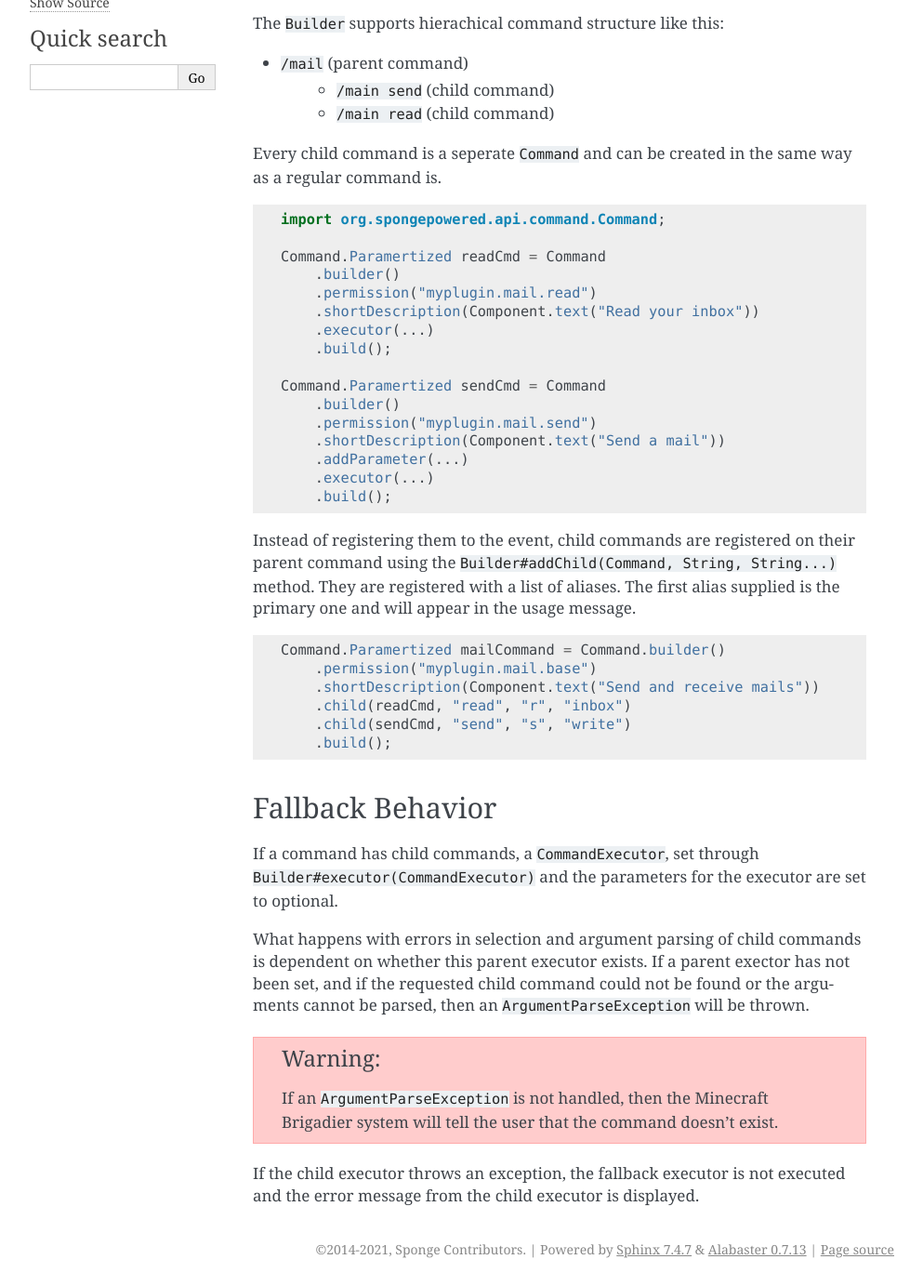
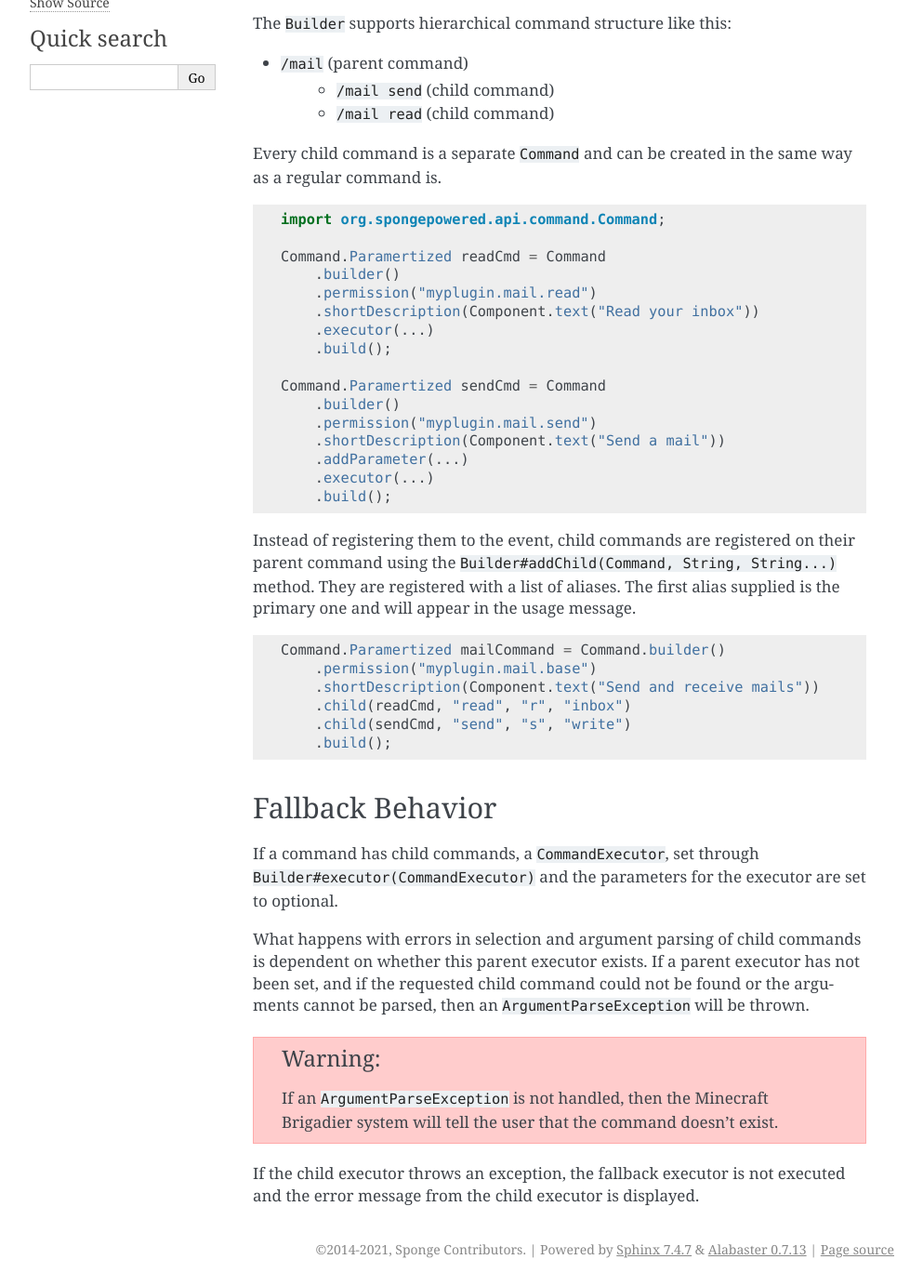
Before and after one commit to SpongePowered/SpongeDocs, a Sphinx documentation site: the page built from source/plugin/commands/childcommands.rst, in a window 1280 px wide, cut to the strip 200-1583 px from the top of the page. Shown: the whole strip at 93% size, without its empty margins (148-1141 px from the left). Built offline with Sphinx 7.4.7, drawn with Linux system fonts in a browser that asks for light colours; cross-references to code outside the pages are shown as plain code.

Commit message:
Fix typos in Child Commands

```diff
--- a/source/plugin/commands/childcommands.rst
+++ b/source/plugin/commands/childcommands.rst
@@ -8,13 +8,13 @@ Child Commands
     org.spongepowered.api.command.exception.ArgumentParseException
     java.lang.String
 
-The :javadoc:`Builder` supports hierachical command structure like this:
+The :javadoc:`Builder` supports hierarchical command structure like this:
 
 - ``/mail`` (parent command)
-    - ``/main send`` (child command)
-    - ``/main read`` (child command)
+    - ``/mail send`` (child command)
+    - ``/mail read`` (child command)
 
-Every child command is a seperate ``Command`` and can be created in the same way as a regular command is.
+Every child command is a separate ``Command`` and can be created in the same way as a regular command is.
 
 .. code-block:: java
 
@@ -55,7 +55,7 @@ If a command has child commands, a :javadoc:`CommandExecutor`, set through
 :javadoc:`Builder#executor(CommandExecutor)` and the parameters for the executor are set to optional.
 
 What happens with errors in selection and argument parsing of child commands is dependent on whether this parent
-executor exists. If a parent exector has not been set, and if the requested child command could not be found or the
+executor exists. If a parent executor has not been set, and if the requested child command could not be found or the
 arguments cannot be parsed, then an :javadoc:`ArgumentParseException` will be thrown.
 
 .. warning::
```
